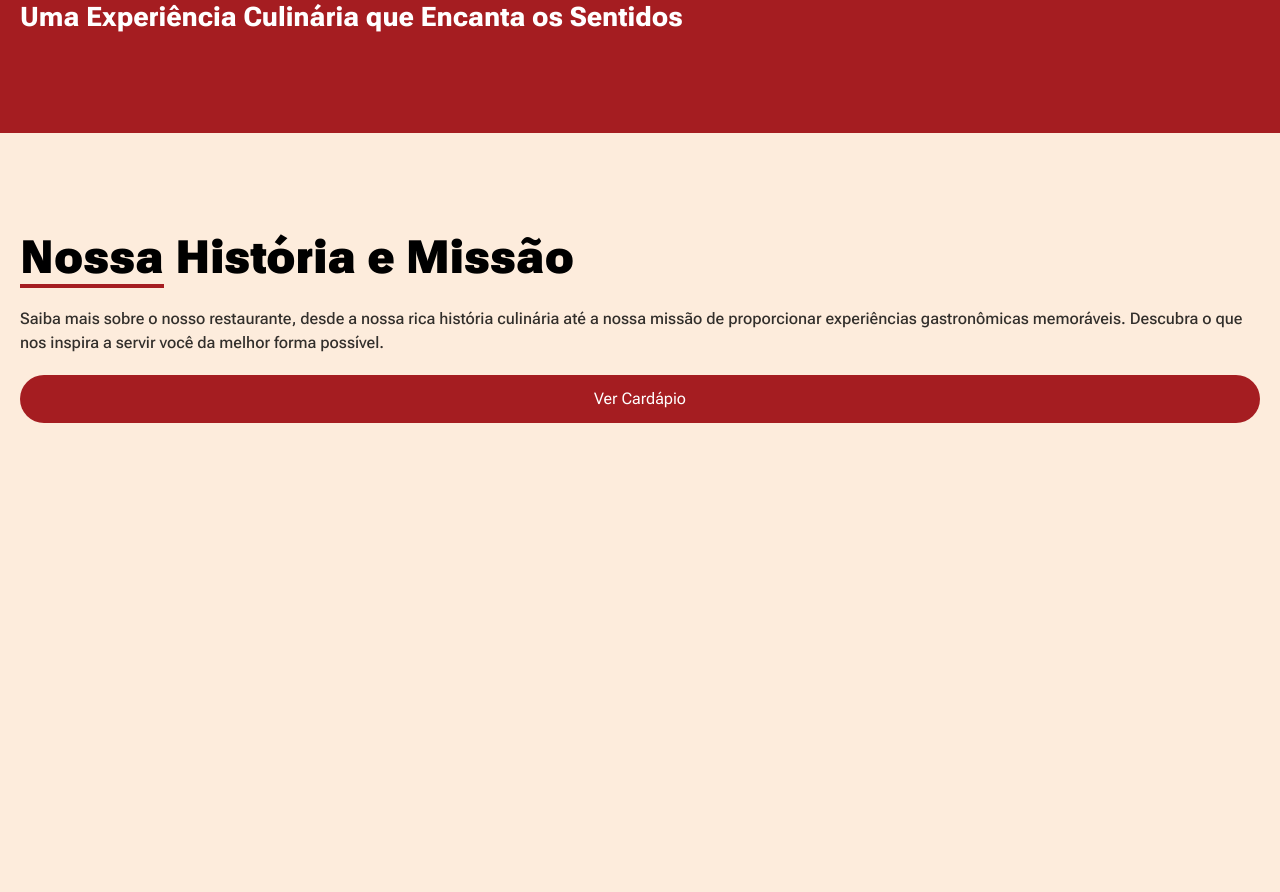
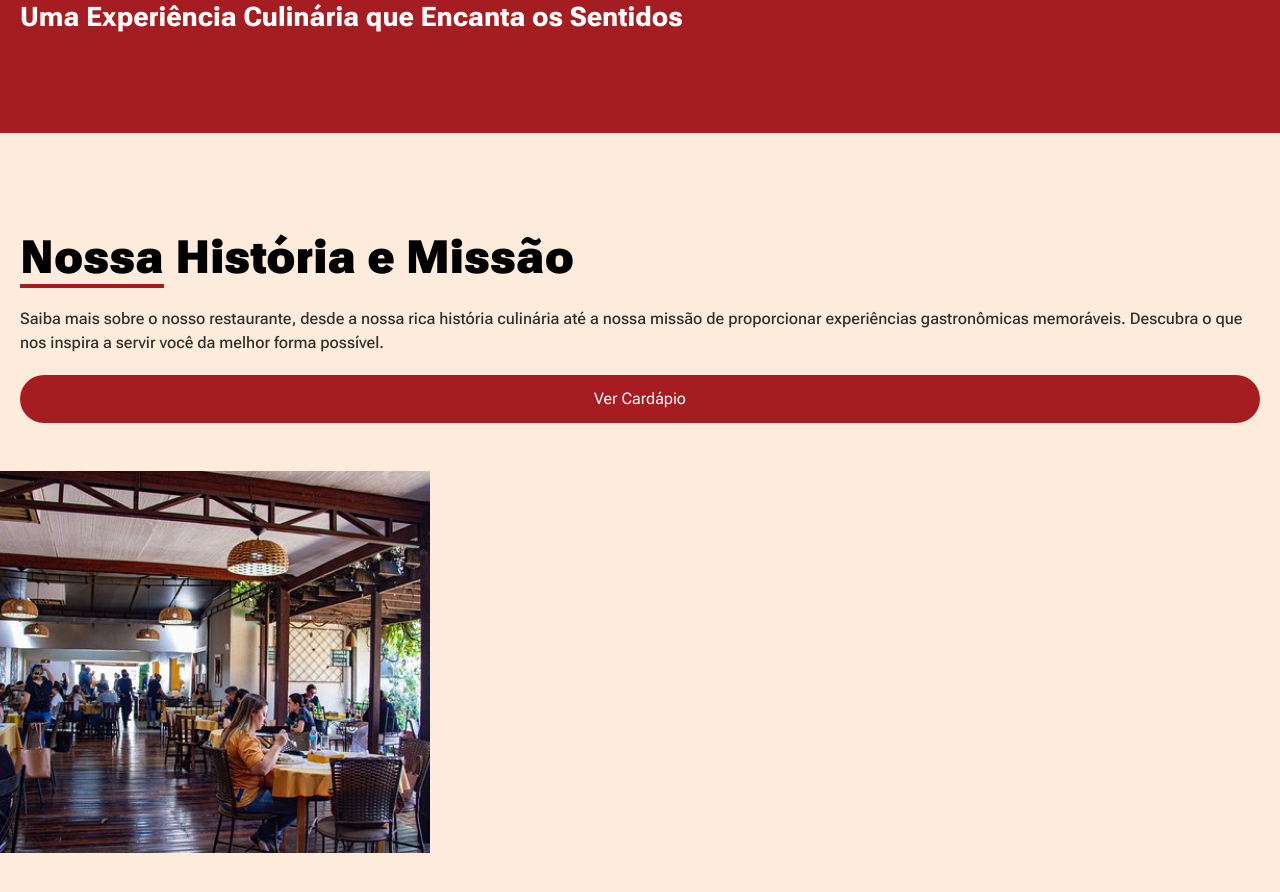
Before and after one commit to DevWeDesc/Vadao, a Next.js app: page / in a window 1280 px wide. Shown: the part 740-1632 px from the top of the page. Before the commit the page ends 1259 px from the top, so only its background shows below. Built offline with nearby package versions, Linux system fonts and the light colour scheme.

Commit message:
Arrumando About

```diff
--- a/src/components/About.tsx
+++ b/src/components/About.tsx
@@ -1,9 +1,11 @@
+import Image from "next/image";
 import React from "react";
+import ImageSwiper from "../../public/ImageSwiper.png";
 
 export const About = () => {
   return (
-    <div className="py-24 px-5">
-      <div className="flex flex-col gap-5">
+    <div className="py-24">
+      <div className="flex flex-col gap-5  px-5">
         <h2 className="text-[46px] leading-tight font-extraBlack">
           <span className=" border-b-4 border-redDefault opacity-100">
             Nossa
@@ -20,6 +22,7 @@ export const About = () => {
           Ver Cardápio{" "}
         </button>
       </div>
+      <Image className="mt-12" alt="" src={ImageSwiper} />
     </div>
   );
 };
```
Also changed, not shown: public/ImageSwiper.png (added).
